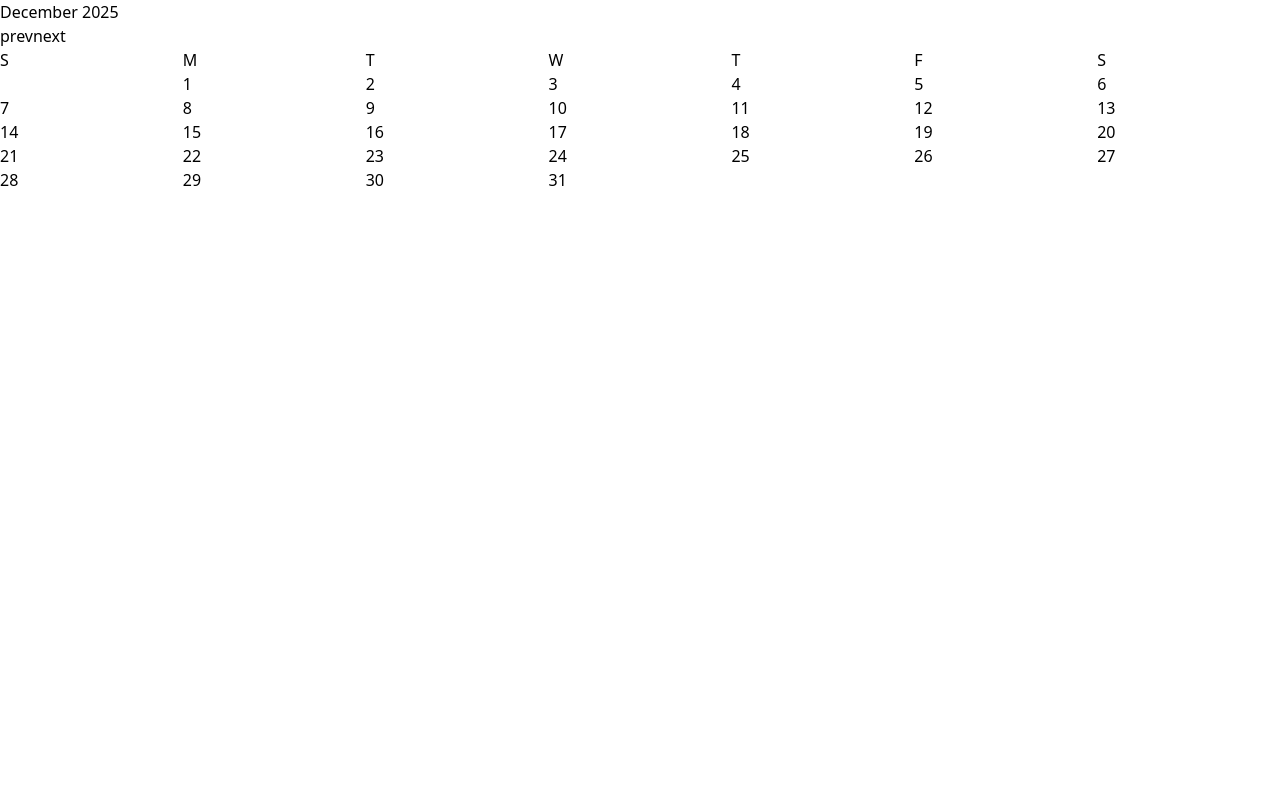
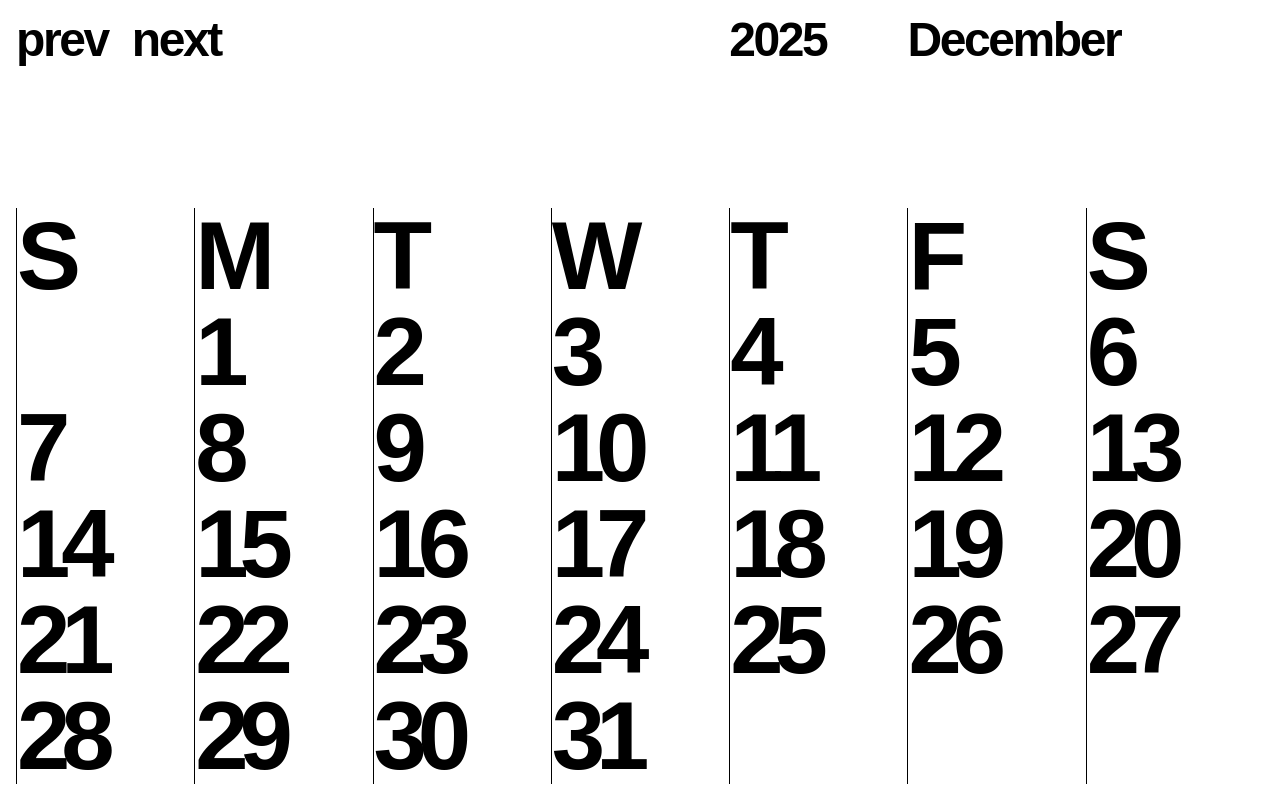
Before and after one commit to boldlybryan/stendigcal, a React (Vite) app: page / in a window 1280 px wide. Built offline with nearby package versions, Linux system fonts and the light colour scheme; a web font is replaced by a local one.

Commit message:
Rough draft of stendig styling with Tailwind

```diff
--- a/src/App.jsx
+++ b/src/App.jsx
@@ -39,13 +39,20 @@ function App() {
   };
 
   return (
-    <div>
-      <div>{monthName} {year}</div>
-      <button onClick={prev}>prev</button>
-      <button onClick={next}>next</button>
-      <div style={{ display: 'grid', gridTemplateColumns: 'repeat(7, 1fr)' }}>
-        {weekdays.map((day, i) => <div key={`h${i}`}>{day}</div>)}
-        {cells.map((d, i) => <div key={i}>{d}</div>)}
+    <div className='font-display p-4 flex flex-col justify-between h-screen'>
+      <div className='grid grid-cols-7 text-5xl tracking-tighter'>
+        <div className='col-span-3 flex gap-6'>
+          <button onClick={prev}>prev</button>
+          <button onClick={next}>next</button>
+        </div>
+        <div className='col-5'>{year}</div>
+        <div className='col-span-2'>{monthName}</div>
+      </div>
+      <div>
+        <div className='grid grid-cols-7 text-8xl'>
+          {weekdays.map((day, i) => <div key={`h${i}`} className="border-l leading-none tracking-[-0.095em]">{day}</div>)}
+          {cells.map((d, i) => <div key={i} className="border-l leading-none tracking-[-0.095em]">{d}</div>)}
+        </div>
       </div>
     </div>
   );
```
